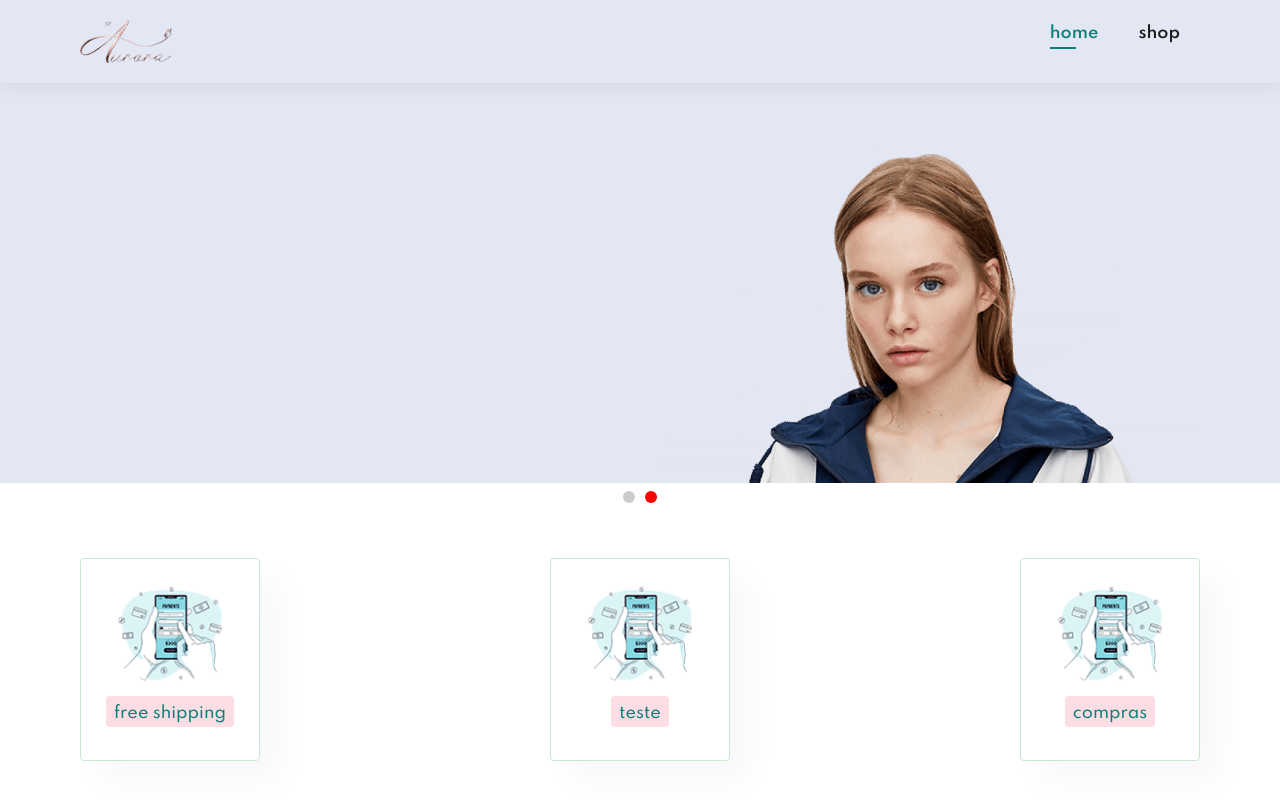
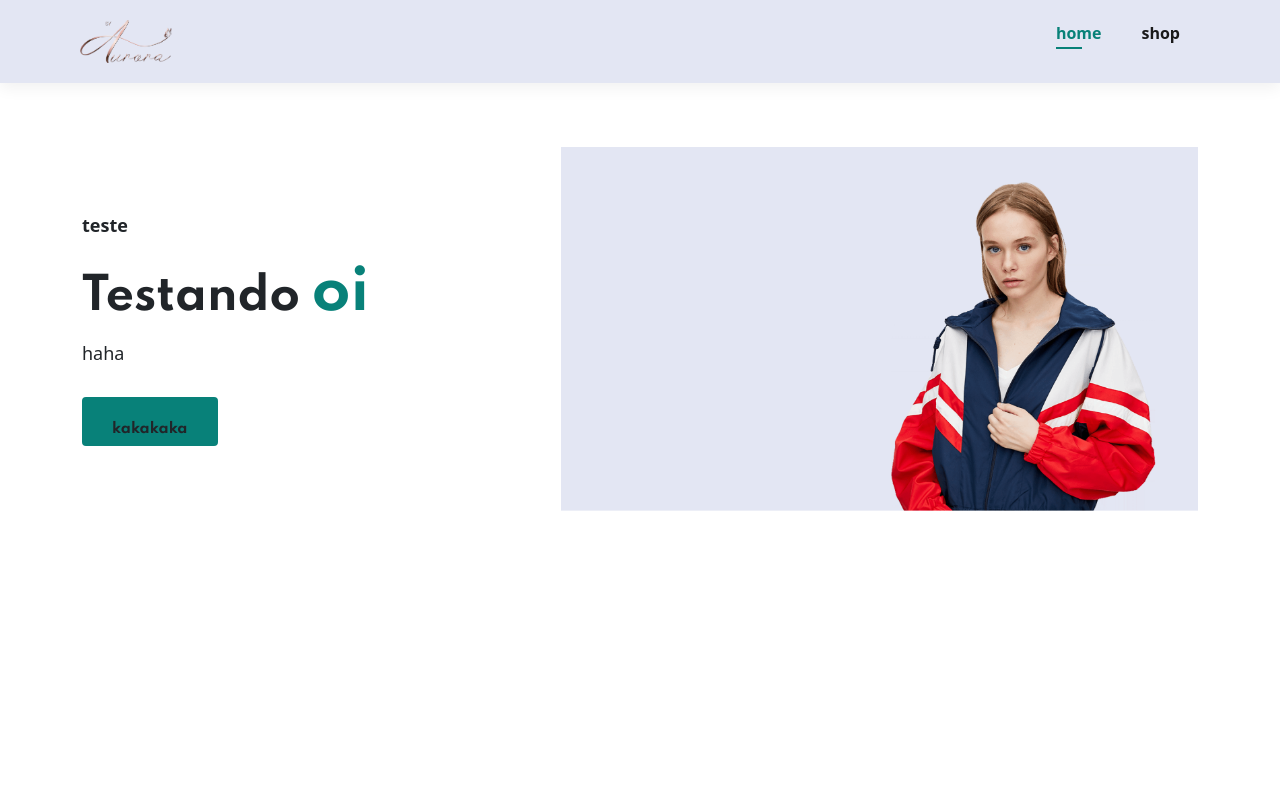
Before and after one commit to LucasMelo59/delivery-frontend, an Angular app: page /home in a window 1280 px wide. Shown: the top 800 px of the page. Built offline with nearby package versions, Linux system fonts and the light colour scheme.

Commit message:
melhorando home layout

```diff
--- a/src/app/components/banners/home-banner/home-banner.component.html
+++ b/src/app/components/banners/home-banner/home-banner.component.html
@@ -1,7 +1,16 @@
-<section id="hero">
-  <h4>{{titulo}}</h4>
-  <h2>{{texto2}}</h2>
-  <h1>{{texto3}} </h1>
-  <p>{{mensagem}}</p>
-  <button>{{textButton}}</button>
+<section class="home section--lg">
+  <div class="home__container container grid ">
+    <div class="home__content">
+      <span class="home__subtitle" >{{componentBanner.titulo}}</span>
+      <h1 class="home__title" >
+        Testando <span>{{componentBanner.subtitulo}}</span>
+      </h1>
+      <p class="home__description">
+        {{componentBanner.descricao}}
+      </p>
+
+      <a href="" routerLink="/shop" class="btn" >{{componentBanner.textoBotao}}</a>
+    </div>
+    <img src="{{componentBanner.imgB64}}" alt="" class="home__img">
+  </div>
 </section>
--- a/src/app/components/banners/home-banner/home-banner.component.scss
+++ b/src/app/components/banners/home-banner/home-banner.component.scss
@@ -1,33 +1,63 @@
-#hero {
-  background-image: url("/assets/hero4.png");
-  height: 90vh;
-  width: 100%;
-  background-size: cover;
-  background-position: top 25% right 0%;
-  background-repeat: no-repeat;
-  background-attachment: fixed;
-  padding: 0 80px;
-  display: flex;
-  flex-direction: column;
-  align-items: flex-start;
-  justify-content: center;
+
+
+.home__container {
+  grid-template-columns: 5fr 7fr;
+  align-items: center;
 }
 
-#hero h4 {
-  padding-bottom: 15px;
+
+.home__subtitle,
+.home__description {
+  font-size: var(--large-font-size);
+}
+
+.home__subtitle {
+  font-family: var(--second-color);
+  font-weight: var(--weight-600);
+  margin-bottom: 1rem;
+  display: block;
+}
+
+.home__title {
+  font-size: var(--h1-font-size);
+  font-weight: var(--weight-700);
+  line-height: 1.4;
+}
+
+
+.home__title span {
+  color: var(--first-color);
+  font-size: var(--big-font-size);
 
 }
 
-#hero h1 {
-  color: #088178;
 
+.home__description {
+  margin-block: .5rem 2rem;
 }
 
-#hero button {
-  background-image: url("/assets/button.png");
+.home__img {
+  justify-self: flex-end;
+}
+
+.btn {
+  display: inline-block;
+  background-color: var(--first-color);
+  border: 2px solid var(--first-color);
+  color: var(--body-color);
+  padding-inline: 1.75rem;
+  height: 49px;
+  line-height: 49px;
+  border-radius: .25rem;
+  font-family: var(--second-font);
+  font-size: var(--small-font-size);
+  font-weight: var(--weight-700);
+  transition: all 0.4s var(--transition);
+}
+
+
+
+.btn:hover {
   background-color: transparent;
-  color: #088178;
-  border: 0;
-  padding: 14px 80px 14px 65px;
-  background-repeat: 14px 80px 14px 65px;
+  color: var(--first-color);
 }
--- a/src/app/components/banners/home-banner/home-banner.component.ts
+++ b/src/app/components/banners/home-banner/home-banner.component.ts
@@ -6,9 +6,16 @@ import { Component, Input } from '@angular/core';
   styleUrls: ['./home-banner.component.scss']
 })
 export class HomeBannerComponent {
-  @Input() titulo: string = "trade in offer"
-  @Input() mensagem: string = "Save more with coupons"
-  @Input() texto2: string = "Super Value"
-  @Input() texto3: string = "On all"
-  @Input() textButton: string = "Shop now"
+
+  @Input() componentBanner: any =
+    {
+      titulo: "",
+      subtitulo: "",
+      descricao: "",
+      textoBotao: "",
+      imgB64: "",
+      rotaBotao: ""
+
+    }
+
 }
--- a/src/app/pages/perfil-produto/perfil-produto.component.scss
+++ b/src/app/pages/perfil-produto/perfil-produto.component.scss
@@ -87,3 +87,117 @@ button.normal {
 .details__small-img{
   cursor: pointer;
 }
+
+.details__title {
+  font-size: var(--small-font-size);
+  margin-block: 1rem;
+}
+
+.details__brand span {
+  color: var(--first-color);
+}
+
+.details__price {
+  border-top: 1pix solid var(--border-color-alt);
+  border-bottom: 1px solid var(--border-color-alt);
+  padding-block: 1rem;
+  column-gap: 1rem;
+}
+
+.details__price .new__price {
+  font-size: var(--h2-font-size);
+}
+
+.details__price .old__price {
+  font-size: var(--normal-font-size);
+  font-weight: var(--weight-500);
+}
+
+.short__description {
+  margin-block: 1rem 2rem;
+}
+
+.list__item,
+.meta__list {
+  font-size: var(--small-font-size);
+  margin-bottom: .75rem;
+}
+
+.details__color,
+.details__size {
+  column-gap: .75rem;
+}
+
+.details__color{
+  margin-block: 2rem 1.5rem;
+}
+
+.deitals__size {
+  margin-bottom: 2.5rem;
+}
+
+.detalis__color-title,
+.details__size-title {
+  font-size: var(--small-font-size);
+  font-weight: (--weight-600);
+}
+
+
+
+.color__list,
+.size__list {
+  display: flex;
+  column-gap: 0.25rem;
+}
+
+
+.color__link {
+  width: 26px;
+  height: 26px;
+  border-radius: 50%;
+  display: block;
+}
+
+.size__link {
+  border: 1px solid var(--border-color-alt);
+  padding: 0.375rem 0.75rem 0.5rem;
+  color: var(--trxt-color);
+  font-size: var(--small-font-size);
+}
+
+.size-active {
+  background-color: var(--first-color);
+  color: var(--body-color);
+}
+
+.details__action {
+  display: flex;
+  column-gap: 0.375rem;
+  margin-bottom: 3.25rem;
+}
+
+.quantity,
+.details__action-btn {
+  border: 1px solid var(--border-color-alt);
+  font-size: var(--small-font-size);
+}
+
+.quantity {
+  max-width: 80px;
+  padding-block: .5rem;
+  padding-inline: 1rem 0.5rem;
+  border-radius: 0.25rem;
+}
+
+.details__action-btn {
+  color: var(--text-color);
+  line-height: 40px;
+  padding-inline: 0.75rem;
+}
+
+
+.details__meta {
+  border-top: 1px solid var(--border-color-alt);
+  padding-top: 1rem;
+
+}
--- a/src/app/templates/template-home/template-home.component.html
+++ b/src/app/templates/template-home/template-home.component.html
@@ -1,6 +1,6 @@
 <app-nav-header></app-nav-header>
 <!-- <app-home-banner></app-home-banner> -->
-<app-carrosel [imagens]="imagens" ></app-carrosel>
+<!-- <app-carrosel [imagens]="imagens" ></app-carrosel>
 
 <app-feature></app-feature>
 <app-card-produto   [modeloDeColecao]="'summer collection'" [listaProdutos]="listaProdutos" >
@@ -8,4 +8,6 @@
 </app-card-produto>
 
 <app-parallax-banner></app-parallax-banner>
-<app-footer-home></app-footer-home>
+<app-footer-home></app-footer-home> -->
+
+<app-home-banner [componentBanner]="homeBannerItems" ></app-home-banner>
--- a/src/app/templates/template-home/template-home.component.ts
+++ b/src/app/templates/template-home/template-home.component.ts
@@ -19,6 +19,16 @@ export class TemplateHomeComponent {
  ]
 
 
+ homeBannerItems: any = {
+      titulo: "teste",
+      subtitulo: "oi",
+      descricao: "haha",
+      textoBotao: "kakakaka",
+      imgB64: "/assets/hero4.png",
+      rotaBotao: "/shop"
+ }
+
+
  imagens: string[] = [
  '/assets/hero4.png',
  '/assets/2.jpg'
--- a/src/styles.scss
+++ b/src/styles.scss
@@ -1,56 +1,113 @@
 /* You can add global styles to this file, and also import other style files */
-@import url('https://fonts.googleapis.com/css2?family=Spartan:wght@100;200;300;400;500;600;700;800;900&display=swap');
+@import url('https://fonts.googleapis.com/css2?family=Lato:wght@400;700&family=Spartan:wght@400;500;600;700&display=swap');
+
+:root {
+  --header-height: 4rem;
+
+
+
+  --first-color: hsl(176, 88%, 27%);
+  --first-color-alt: hsl(129, 44%, 94%);
+  --second-color: hsl(34,94%,87%);
+  --title-color:  hsl(0, 0, 13%);
+  --text-color: hsl(154, 13%, 32%);
+  --text-color-light: hsl(60, 1%, 56%);
+  --body-color: hsl(0, 0, 100%);
+  --container-color: hsl(176, 88%, 93% );
+  --border-color: hsl(129, 36%, 85%);
+  --border-color-alt: hsl(113, 15% ,90%);
+
+  --body-font: 'Lato', sans-serif;
+  --second-font: 'Spartan', sans-serif;
+  --big-font-size: 3.5rem;
+  --h1-font-size: 2.75rem;
+  --h2-font-size: 2rem;
+  --h3-font-size: 1.75rem;
+  --h4-font-size: 1.375rem;
+  --large-font-size: 1.125rem;
+  --normal-font-size: 1rem;
+  --small-font-size: 0.875rem;
+  --smaller-font-size: 0.75rem;
+  --tiny-font-size: 0.6875;
+
+
+  --weight-400: 400;
+  --weight-500: 500;
+  --weight-600: 600;
+  --weight-700: 700;
+
+  --transition: cubic-bezier(0, 0 , 0.05, 1);
+
+
+
+}
 
 *{
   margin: 0;
   padding: 0;
   box-sizing: border-box;
-  font-family: 'Spartan', sans-serif;
 }
 
 html {
   scroll-behavior: smooth;
 }
 
-h1 {
-  font-size: 50px;
-  line-height: 64px;
-  color: #222;
+
+ input,
+ textarea,
+ body
+ {
+  color: var(--text-color);
+  font-family: var(--body-font);
+  font-size: var(--normal-font-size);
+  font-weight: var(--weight-400);
  }
 
-h2 {
-  font-size: 46px;
-  line-height: 54px;
-  color: #222;
+ body{
+  background-color: var(--body-color);
  }
 
-h4{
-  font-size: 46px;
-  line-height: 54px;
-  color: #222;
+ h1,h2,h3,h4 {
+  font-family: var(--second-font);
+  color: var(--title-color);
+  font-weight: var(--weight-600);
  }
 
-h6
- {
-  font-weight: 700;
-  font-size: 12px;
+
+
+a{
+  text-decoration: none;
 }
 
 p{
-  font-size: 16px;
-  color: #465b52;
-  margin: 15px 0 20px 0;
+  line-height: 1.5rem;
 }
 
- body
- {
-  width: 100%;
+img {
+  max-width: 100%;
 }
 
- .section-p1 {
-  padding: 40px 80px;
+button,
+textarea,
+input {
+  background-color: transparent;
+  border: none;
+  outline: none;
 }
 
-.section-m1 {
-  margin: 40px 0;
+
+.grid {
+  display: grid;
+  gap: 1.5rem
 }
+
+.container {
+  max-width: 1320px;
+  margin-inline: auto;
+  padding-inline: 0.75rem;
+}
+
+
+.section--lg {
+  padding-block: 4rem;
+}
```
Lines whose indentation alone changed are shown as unchanged.
